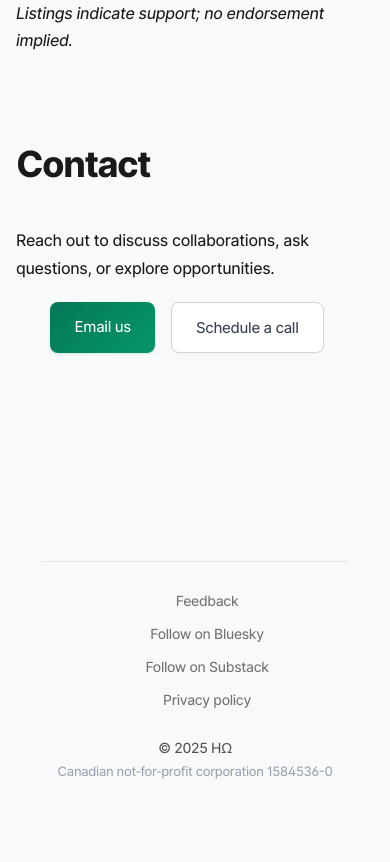
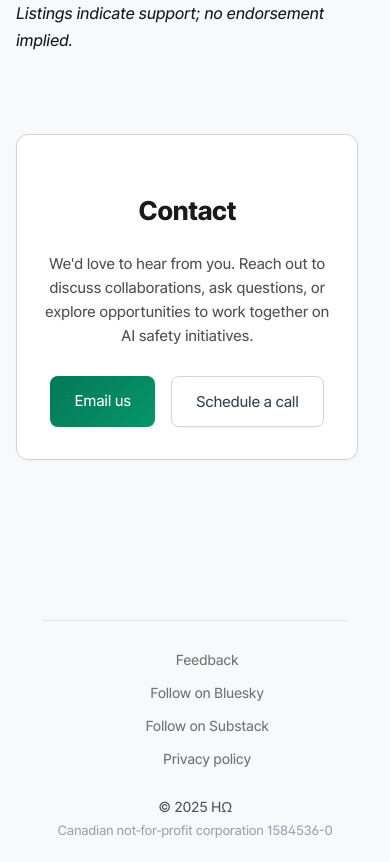
Before and after one commit to HorizonOmega/horizonomega.org, an Astro site: page / in a window 390 px wide. Shown: the part 5919-6781 px from the top of the page. Before the commit the page ends 6722 px from the top, so only its background shows below. Built offline with nearby package versions, Linux system fonts and the light colour scheme; Astro itself is replaced by a stand-in of ours.

Commit message:
Add contact section styling and update contact text

```diff
--- a/src/layouts/Layout.astro
+++ b/src/layouts/Layout.astro
@@ -502,6 +502,55 @@ const isFrench = currentLocale === 'fr';
     font-weight: 500;
   }
 
+  /* Contact section styling */
+  section#contact {
+    margin-top: 5rem;
+    margin-bottom: 3rem;
+    padding: 2.5rem 2rem;
+    background: #ffffff;
+    border: 1px solid #d1d5db;
+    border-radius: 0.75rem;
+    text-align: center;
+    box-shadow: 0 1px 3px rgba(0, 0, 0, 0.04);
+  }
+
+  section#contact h2 {
+    margin-bottom: 0.75rem;
+    font-size: 1.875rem;
+    letter-spacing: -0.03em;
+  }
+
+  section#contact p {
+    max-width: 55ch;
+    margin-left: auto;
+    margin-right: auto;
+    margin-bottom: 1.75rem;
+    font-size: 1rem;
+    color: #525252;
+    line-height: 1.6;
+  }
+
+  section#contact .cta-group {
+    margin-bottom: 0;
+  }
+
+  @media screen and (max-width: 640px) {
+    section#contact {
+      padding: 2rem 1.5rem;
+      margin-top: 4rem;
+      margin-bottom: 2rem;
+    }
+
+    section#contact h2 {
+      font-size: 1.625rem;
+    }
+
+    section#contact p {
+      font-size: 0.9375rem;
+      max-width: 45ch;
+    }
+  }
+
 
   /* Prose compact */
   .prose-compact p {
--- a/src/pages/index.mdx
+++ b/src/pages/index.mdx
@@ -183,7 +183,7 @@ We've engaged thousands of participants across events and channels since 2018, e
 
 ## Contact
 
-<p>Reach out to discuss collaborations, ask questions, or explore opportunities.</p>
+<p>We'd love to hear from you. Reach out to discuss collaborations, ask questions, or explore opportunities to work together on AI safety initiatives.</p>
 
 <div class="cta-group">
   <a href="mailto:team@horizonomega.org" class="btn btn-primary">Email us</a>
```
